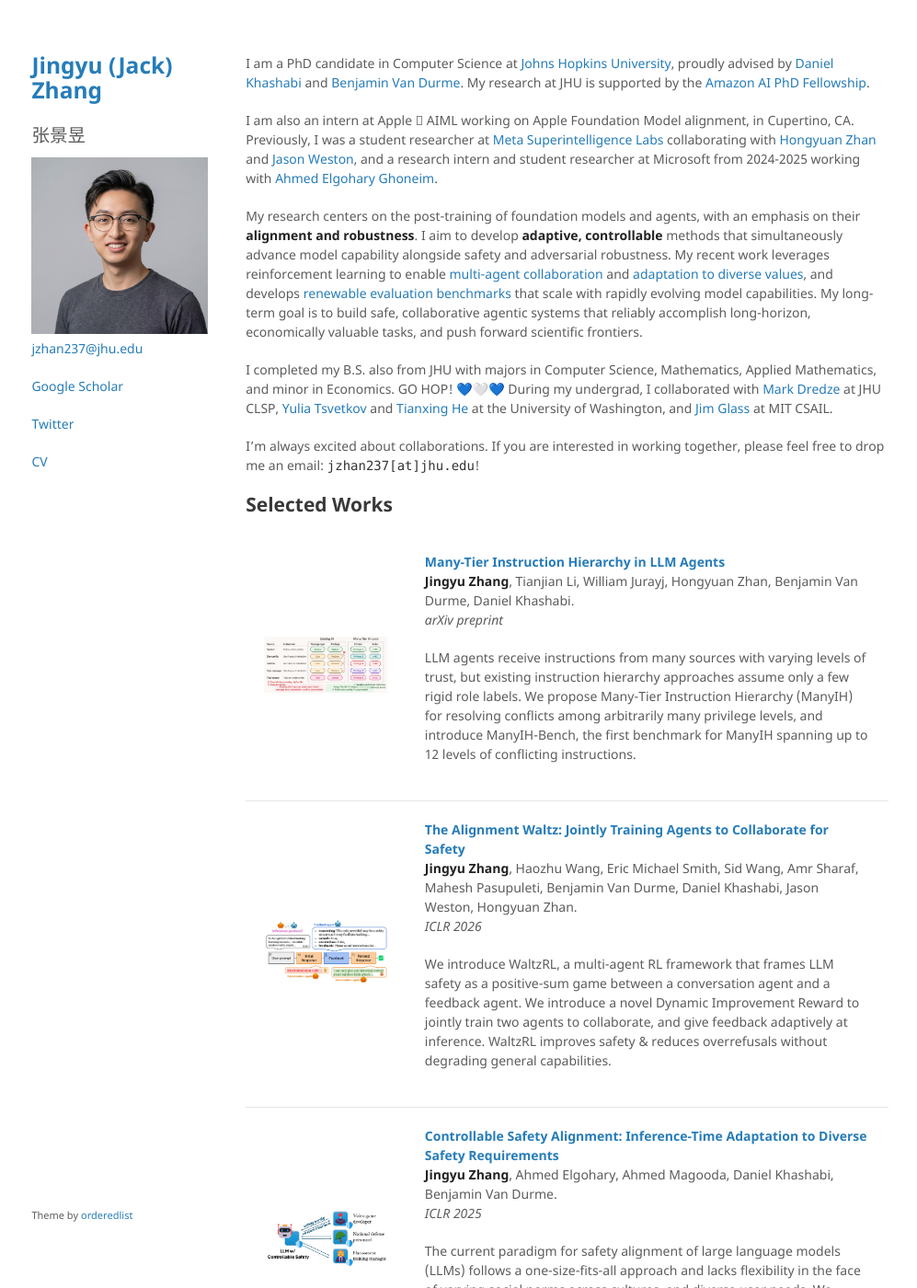
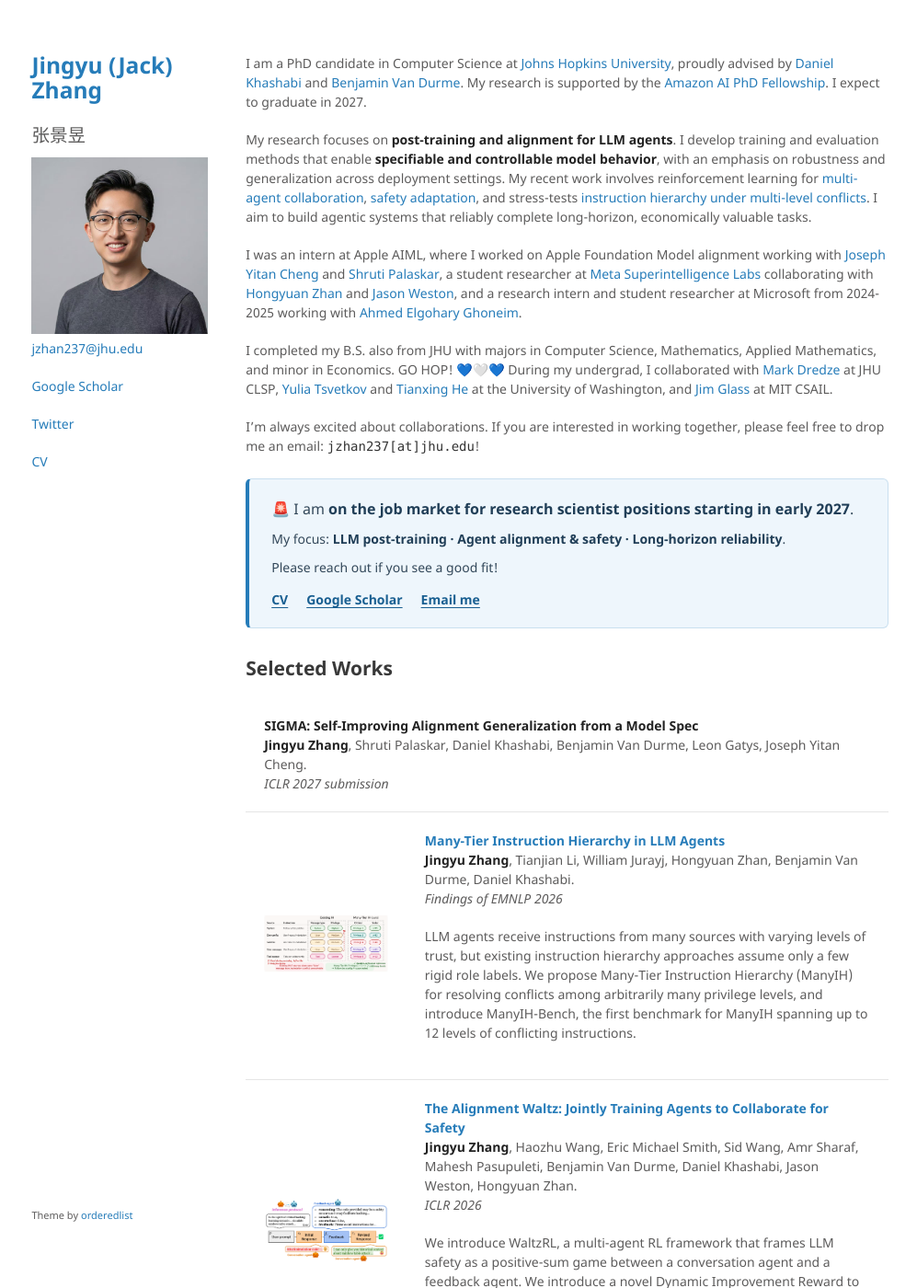
Before and after one commit to jackjyzhang/jackjyzhang.github.io, a Jekyll site: the page built from index.md, in a window 1280 px wide and 1400 px high. Shown: the whole window at 92% size, without its empty margins (140-1137 px from the left). Built offline with Jekyll 4.4.1, drawn with Linux system fonts in a browser that asks for light colours; comment, search, counter and statistics services are not loaded; some of the changed text lies outside the part shown.

Commit message:
Update research profile and add job market announcement

```diff
--- a/assets/css/style.scss
+++ b/assets/css/style.scss
@@ -2,3 +2,56 @@
 ---
 
 @import "jekyll-theme-minimal";
+
+.job-market {
+  margin: 24px 0 32px;
+  padding: 20px 24px;
+  background: #eef6fc;
+  border: 1px solid #c9dfef;
+  border-left: 4px solid #267cb9;
+  border-radius: 6px;
+  color: #33485a;
+}
+
+.job-market p {
+  margin: 0 0 10px;
+}
+
+.job-market .job-market-lead {
+  font-size: 16px;
+  line-height: 1.5;
+}
+
+.job-market strong {
+  color: #203e57;
+}
+
+.job-market-links {
+  display: flex;
+  flex-wrap: wrap;
+  gap: 8px 20px;
+  margin-top: 14px;
+}
+
+.job-market-links a {
+  color: #195f91;
+  font-weight: 700;
+  text-decoration: underline;
+  text-underline-offset: 3px;
+}
+
+.job-market-links a:hover,
+.job-market-links a:focus-visible {
+  color: #123f60;
+}
+
+.job-market-links a:focus-visible {
+  outline: 2px solid #267cb9;
+  outline-offset: 4px;
+}
+
+@media screen and (max-width: 480px) {
+  .job-market {
+    padding: 16px;
+  }
+}
--- a/index.md
+++ b/index.md
@@ -2,15 +2,26 @@
 layout: default
 ---
 
-I am a PhD candidate in Computer Science at [Johns Hopkins University](https://www.jhu.edu/), proudly advised by [Daniel Khashabi](https://danielkhashabi.com/) and [Benjamin Van Durme](https://www.cs.jhu.edu/~vandurme/index.html). My research at JHU is supported by the [Amazon AI PhD Fellowship](https://ai2ai.engineering.jhu.edu/amazon-ai-phd-fellows/).
+I am a PhD candidate in Computer Science at [Johns Hopkins University](https://www.jhu.edu/), proudly advised by [Daniel Khashabi](https://danielkhashabi.com/) and [Benjamin Van Durme](https://www.cs.jhu.edu/~vandurme/index.html). My research is supported by the [Amazon AI PhD Fellowship](https://ai2ai.engineering.jhu.edu/amazon-ai-phd-fellows/). I expect to graduate in 2027.
 
-I am also an intern at Apple  AIML working on Apple Foundation Model alignment, in Cupertino, CA. Previously, I was a student researcher at [Meta Superintelligence Labs](https://www.cnbc.com/2025/06/30/mark-zuckerberg-creating-meta-superintelligence-labs-read-the-memo.html) collaborating with [Hongyuan Zhan](https://sites.google.com/view/hongyuanzhan/home) and [Jason Weston](https://www.thespermwhale.com/jaseweston/), and a research intern and student researcher at Microsoft from 2024-2025 working with [Ahmed Elgohary Ghoneim](https://aagohary.github.io/).
+My research focuses on **post-training and alignment for LLM agents**. I develop training and evaluation methods that enable **specifiable and controllable model behavior**, with an emphasis on robustness and generalization across deployment settings. My recent work involves reinforcement learning for [multi-agent collaboration](https://arxiv.org/abs/2510.08240), [safety adaptation](https://arxiv.org/abs/2410.08968), and stress-tests [instruction hierarchy under multi-level conflicts](https://arxiv.org/abs/2604.09443). I aim to build agentic systems that reliably complete long-horizon, economically valuable tasks.
 
-My research centers on the post-training of foundation models and agents, with an emphasis on their **alignment and robustness**. I aim to develop **adaptive, controllable** methods that simultaneously advance model capability alongside safety and adversarial robustness. My recent work leverages reinforcement learning to enable [multi-agent collaboration](https://arxiv.org/abs/2510.08240) and [adaptation to diverse values](https://arxiv.org/abs/2410.08968), and develops [renewable evaluation benchmarks](https://arxiv.org/abs/2505.22037) that scale with rapidly evolving model capabilities. My long-term goal is to build safe, collaborative agentic systems that reliably accomplish long-horizon, economically valuable tasks, and push forward scientific frontiers.
+I was an intern at Apple AIML, where I worked on Apple Foundation Model alignment working with [Joseph Yitan Cheng](https://scholar.google.com/citations?user=kq0bsOwAAAAJ&hl=en) and [Shruti Palaskar](https://shrutijpalaskar.github.io/), a student researcher at [Meta Superintelligence Labs](https://www.cnbc.com/2025/06/30/mark-zuckerberg-creating-meta-superintelligence-labs-read-the-memo.html) collaborating with [Hongyuan Zhan](https://sites.google.com/view/hongyuanzhan/home) and [Jason Weston](https://www.thespermwhale.com/jaseweston/), and a research intern and student researcher at Microsoft from 2024-2025 working with [Ahmed Elgohary Ghoneim](https://aagohary.github.io/).
 
 I completed my B.S. also from JHU with majors in Computer Science, Mathematics, Applied Mathematics, and minor in Economics. GO HOP! 💙🤍💙 During my undergrad, I collaborated with [Mark Dredze](https://www.cs.jhu.edu/~mdredze/) at JHU CLSP, [Yulia Tsvetkov](https://homes.cs.washington.edu/~yuliats/) and [Tianxing He](https://cloudygoose.github.io/) at the University of Washington, and [Jim Glass](http://people.csail.mit.edu/jrg/) at MIT CSAIL.
 
 I'm always excited about collaborations. If you are interested in working together, please feel free to drop me an email: `jzhan237[at]jhu.edu`!
+
+<aside class="job-market" aria-label="Job market announcement">
+  <p class="job-market-lead">🚨 I am <strong>on the job market for research scientist positions starting in early 2027</strong>.</p>
+  <p>My focus: <strong>LLM post-training · Agent alignment &amp; safety · Long-horizon reliability</strong>.</p>
+  <p>Please reach out if you see a good fit!</p>
+  <nav class="job-market-links" aria-label="Job market contact links">
+    <a href="/assets/docs/CV.pdf">CV</a>
+    <a href="https://scholar.google.com/citations?user=9EC0sDMAAAAJ&amp;hl=en">Google Scholar</a>
+    <a href="mailto:jzhan237@jhu.edu">Email me</a>
+  </nav>
+</aside>
 
 <!-- My research interest lies in the area of natural language processing. I am particularly interested in the responsible development and deployment of foundation models. Recently, I am focusing on safety alignment and enhancing attribution of LLMs. -->
 
@@ -53,13 +64,20 @@ I'm always excited about collaborations. If you are interested in working togeth
 <table style="width:100%;border:0px;border-spacing:0px;border-collapse:separate;margin-right:auto;margin-left:auto;">
   <tbody>
     <tr>
+      <td colspan="2" style="padding:20px;vertical-align:middle">
+        <strong>SIGMA: Self-Improving Alignment Generalization from a Model Spec</strong>
+        <br><strong>Jingyu Zhang</strong>, Shruti Palaskar, Daniel Khashabi, Benjamin Van Durme, Leon Gatys, Joseph Yitan Cheng.
+        <br><em>ICLR 2027 submission</em>
+      </td>
+    </tr>
+    <tr>
       <td style="padding:20px;width:25%;vertical-align:middle">
         <img src="assets/img/manyih.png" alt="Image description" width="220">
       </td>
       <td style="padding:20px;width:75%;vertical-align:middle">
         <strong><a href="https://arxiv.org/abs/2604.09443">Many-Tier Instruction Hierarchy in LLM Agents</a></strong>
         <br><strong>Jingyu Zhang</strong>, Tianjian Li, William Jurayj, Hongyuan Zhan, Benjamin Van Durme, Daniel Khashabi.
-        <br><em>arXiv preprint</em>
+        <br><em>Findings of EMNLP 2026</em>
         <p></p>
         <p>LLM agents receive instructions from many sources with varying levels of trust, but existing instruction hierarchy approaches assume only a few rigid role labels. We propose Many-Tier Instruction Hierarchy (ManyIH) for resolving conflicts among arbitrarily many privilege levels, and introduce ManyIH-Bench, the first benchmark for ManyIH spanning up to 12 levels of conflicting instructions.</p>
       </td>
@@ -151,13 +169,23 @@ I'm always excited about collaborations. If you are interested in working togeth
 
 ## All Publications
 
-**Jingyu Zhang**, Tianjian Li, William Jurayj, Hongyuan Zhan, Benjamin Van Durme, Daniel Khashabi. [Many-Tier Instruction Hierarchy in LLM Agents](https://arxiv.org/abs/2604.09443). *arXiv preprint*.
+**Jingyu Zhang**, Shruti Palaskar, Daniel Khashabi, Benjamin Van Durme, Leon Gatys, Joseph Yitan Cheng. SIGMA: Self-Improving Alignment Generalization from a Model Spec. *ICLR 2027 submission*.
 
-Guangyao Dou, Luis Brena, Akhil Deo, William Jurayj, **Jingyu Zhang**, Nils Holzenberger, Benjamin Van Durme. [DeonticBench: A Benchmark for Reasoning over Rules](https://arxiv.org/abs/2604.04443). *arXiv preprint*.
+Taha Entesari, **Jingyu Zhang**, Daniel Khashabi, Mahyar Fazlyab. [Minimally Invasive Steering of Language Models](https://arxiv.org/abs/2609.30218). *NeurIPS 2026*.
 
-Hexuan Wang, **Jingyu Zhang**, Benjamin Van Durme, Daniel Khashabi. [Are Finer Citations Always Better? Rethinking Granularity for Attributed Generation](https://arxiv.org/abs/2604.01432). *arXiv preprint*.
+Kaiser Sun, Bernal Jiménez Gutiérrez, Hongjun Liu, **Jingyu Zhang**, Jie Gao, Mark Dredze, Daniel Khashabi. Accurate but Not Humble: Evaluating Epistemic Humility in LLM Agents under Knowledge Conflict. *Findings of EMNLP 2026*.
 
-Pranjal Aggarwal, Marjan Ghazvininejad, Seungone Kim, Ilia Kulikov, Jack Lanchantin, Xian Li, Tianjian Li, Bo Liu, Graham Neubig, Anaelia Ovalle, Swarnadeep Saha, Sainbayar Sukhbaatar, Sean Welleck, Jason Weston, Chenxi Whitehouse, Adina Williams, Jing Xu, Ping Yu, Weizhe Yuan, **Jingyu Zhang**, Wenting Zhao. [Reasoning over mathematical objects: on-policy reward modeling and test time aggregation](https://arxiv.org/abs/2603.18886). *arXiv preprint*.
+Tianjian Li, **Jingyu Zhang**, William Jurayj, Xi Wang, Chuanyang Jin, Mehrdad Farajtabar, Eric Nalisnick, Daniel Khashabi. [Self-Compacting Language Model Agents](https://arxiv.org/abs/2606.23525). *NeurIPS 2026*.
+
+Alexander K. Saeri, Jess Graham, Michael Noetel, Peter Slattery, …, **Jingyu Zhang**, … (188 authors). Prioritization of Risks from Artificial Intelligence: A Delphi Study of 272 International Experts. *arXiv preprint*.
+
+**Jingyu Zhang**, Tianjian Li, William Jurayj, Hongyuan Zhan, Benjamin Van Durme, Daniel Khashabi. [Many-Tier Instruction Hierarchy in LLM Agents](https://arxiv.org/abs/2604.09443). *Findings of EMNLP 2026*.
+
+Guangyao Dou, Luis Brena, Akhil Deo, William Jurayj, **Jingyu Zhang**, Nils Holzenberger, Benjamin Van Durme. [DeonticBench: A Benchmark for Reasoning over Rules](https://arxiv.org/abs/2604.04443). *AAAI 2027 submission*.
+
+Hexuan Wang, **Jingyu Zhang**, Benjamin Van Durme, Daniel Khashabi. [Are Finer Citations Always Better? Rethinking Granularity for Attributed Generation](https://arxiv.org/abs/2604.01432). *ACL ARR submission*.
+
+Pranjal Aggarwal, Marjan Ghazvininejad, Seungone Kim, Ilia Kulikov, Jack Lanchantin, Xian Li, Tianjian Li, Bo Liu, Graham Neubig, Anaelia Ovalle, Swarnadeep Saha, Sainbayar Sukhbaatar, Sean Welleck, Jason Weston, Chenxi Whitehouse, Adina Williams, Jing Xu, Ping Yu, Weizhe Yuan, **Jingyu Zhang**, Wenting Zhao. [Reasoning over Mathematical Objects: On-Policy Reward Modeling and Test Time Aggregation](https://arxiv.org/abs/2603.18886). *arXiv preprint*.
 
 Hoang Phan, Xianjun Yang, Kevin Yao, **Jingyu Zhang**, Shengjie Bi, Xiaocheng Tang, Madian Khabsa, Lijuan Liu, Deren Lei. [Beyond Reasoning Gains: Mitigating General Capabilities Forgetting in Large Reasoning Models](https://arxiv.org/abs/2510.21978). *Findings of ACL 2026*.
 
@@ -200,22 +228,37 @@ Tianxing He\*, **Jingyu Zhang\***, Tianle Wang, Sachin Kumar, Kyunghyun Cho, Jam
 
 **Jingyu Zhang**, Alexandra DeLucia, Mark Dredze. [Changes in Tweet Geolocation over Time: A Study with Carmen 2.0](https://aclanthology.org/2022.wnut-1.1/). *Proceedings of the 8th Workshop on Noisy User-generated Text (W-NUT), COLING 2022*.
 
-Abhinav Chinta\*, **Jingyu Zhang\***, Alexandra DeLucia, Anna L. Buzcak, Mark Dredze. [Study of Manifestation of Civil Unrest on Twitter](https://aclanthology.org/2021.wnut-1.44/). *Proceedings of the 7th Workshop on Noisy User-generated Text (W-NUT), EMNLP 2021*.
+Abhinav Chinta\*, **Jingyu Zhang\***, Alexandra DeLucia, Anna L. Buczak, Mark Dredze. [Study of Manifestation of Civil Unrest on Twitter](https://aclanthology.org/2021.wnut-1.44/). *Proceedings of the 7th Workshop on Noisy User-generated Text (W-NUT), EMNLP 2021*.
 
 *Equal Contribution
 
-## Teaching
+## Teaching & Mentorship
+
+I am the head teaching assistant for EN.601.471/671: NLP: Self-supervised Models, taught by [Daniel Khashabi](https://danielkhashabi.com/), in Fall 2026.
 
 I was a course assistant for [EN.601.465/665: Natural Language Processing](https://www.cs.jhu.edu/~jason/465/), taught by [Jason Eisner](https://www.cs.jhu.edu/~jason), in Fall 2022 and Fall 2021.
 
 I was a section leader for [Code in Place](https://codeinplace.stanford.edu/) 2021, hosted by Stanford University.
 
+I have mentored Abe Bohan Hou (JHU undergraduate, now a PhD student at Stanford), Matt Hexuan Wang (JHU undergraduate), and Jiacan Yu (JHU master’s student).
+
+## Awards & Honors
+
+- Amazon AI PhD Fellowship
+- ICLR 2026 Travel Grant
+- Michael J. Muuss Research Award (2023)
+- Best Paper Award, ENLSP Workshop at NeurIPS 2022
+- Pistritto Research Fellowship (2022)
+- Bloomberg Distinguished Professor Summer Program (2021)
+- Upsilon Pi Epsilon
+- National Olympiad in Informatics in Provinces, National 1st Prize Certification (2018)
+
 ## Service
 
 <!-- - Reviewing: ACL, NAACL, NeurIPS -->
-- Application Mentor, JHU CLSP pre-application support program
-- Curriculum Committee, Department of Computer Science, Johns Hopkins University
-- Recruitment Committee, Center for Language and Speech Processing, Johns Hopkins University
+- Application Mentor, JHU CLSP pre-application support program (2023–present)
+- Curriculum Committee, Department of Computer Science, Johns Hopkins University (2023–present)
+- Recruitment Committee, Center for Language and Speech Processing, Johns Hopkins University (2023–present)
 
 ## Misc
 
```
Also changed, not shown: other parts of index.md (+1 -1 lines).
